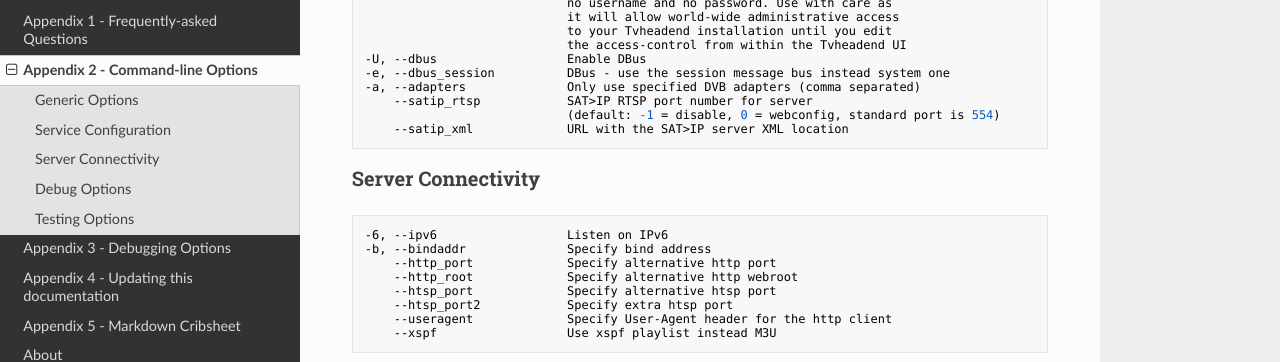
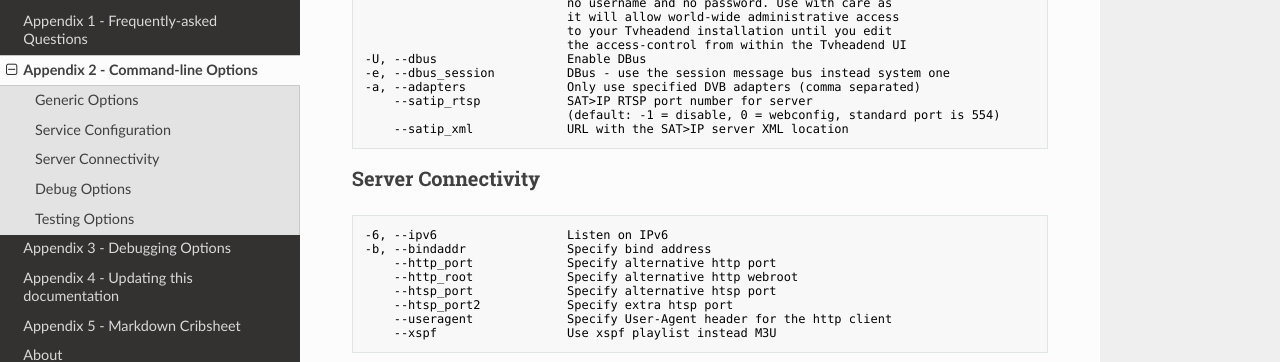
Before and after one commit to tvheadend/tvheadend-documentation, an MkDocs documentation site: the page built from docs/Appendices/command_line_options.md, in a window 1280 px wide and 900 px high. Shown: the part 489-851 px from the top of the window. Built offline with MkDocs 1.6.1, drawn with Linux system fonts in a browser that asks for light colours; nearby versions of some CDN libraries; old or Windows-style settings are respelled for this version of MkDocs; some of the changed text lies outside the part shown.

Commit message:
Correct syntax highlighting directive

````diff
--- a/docs/Appendices/command_line_options.md
+++ b/docs/Appendices/command_line_options.md
@@ -4,14 +4,14 @@
 
 ###Generic Options
 
-```ini
+```no-highlight
 -h, --help                  Show this page
 -v, --version               Show version infomation
 ```
 
 ###Service Configuration
 
-```ini
+```no-highlight
 -c, --config                Alternate config path
 -B, --nobackup              Do not backup config tree at upgrade
 -f, --fork                  Fork and run as daemon
@@ -33,7 +33,7 @@
 
 ###Server Connectivity
 
-```ini
+```no-highlight
 -6, --ipv6                  Listen on IPv6
 -b, --bindaddr              Specify bind address
     --http_port             Specify alternative http port
@@ -65,7 +65,7 @@
 
 ###Testing Options
 
-```ini
+```no-highlight
 --tsfile_tuners         Number of tsfile tuners
 --tsfile                tsfile input (mux file)
 ```
````
Also changed, not shown: docs/Appendices/debugging.md (+1 -1 lines).
